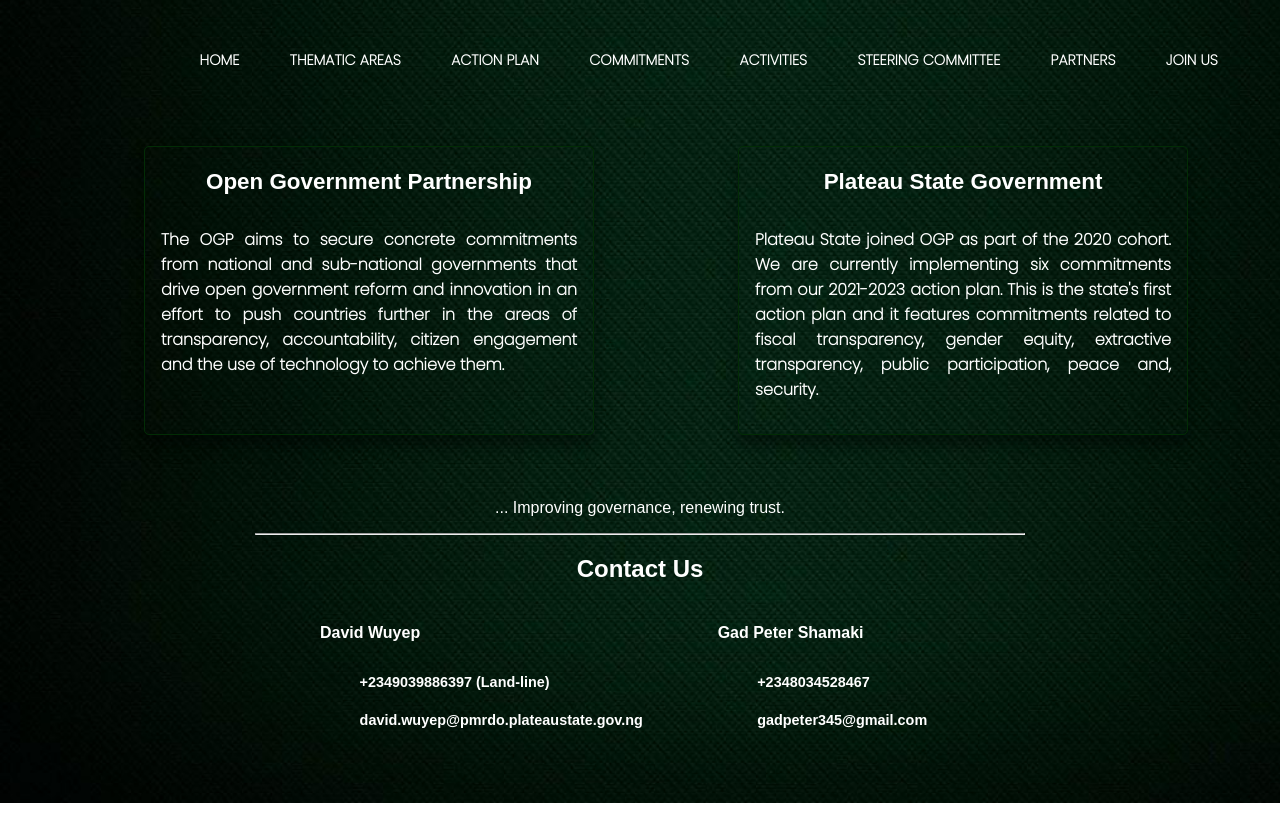
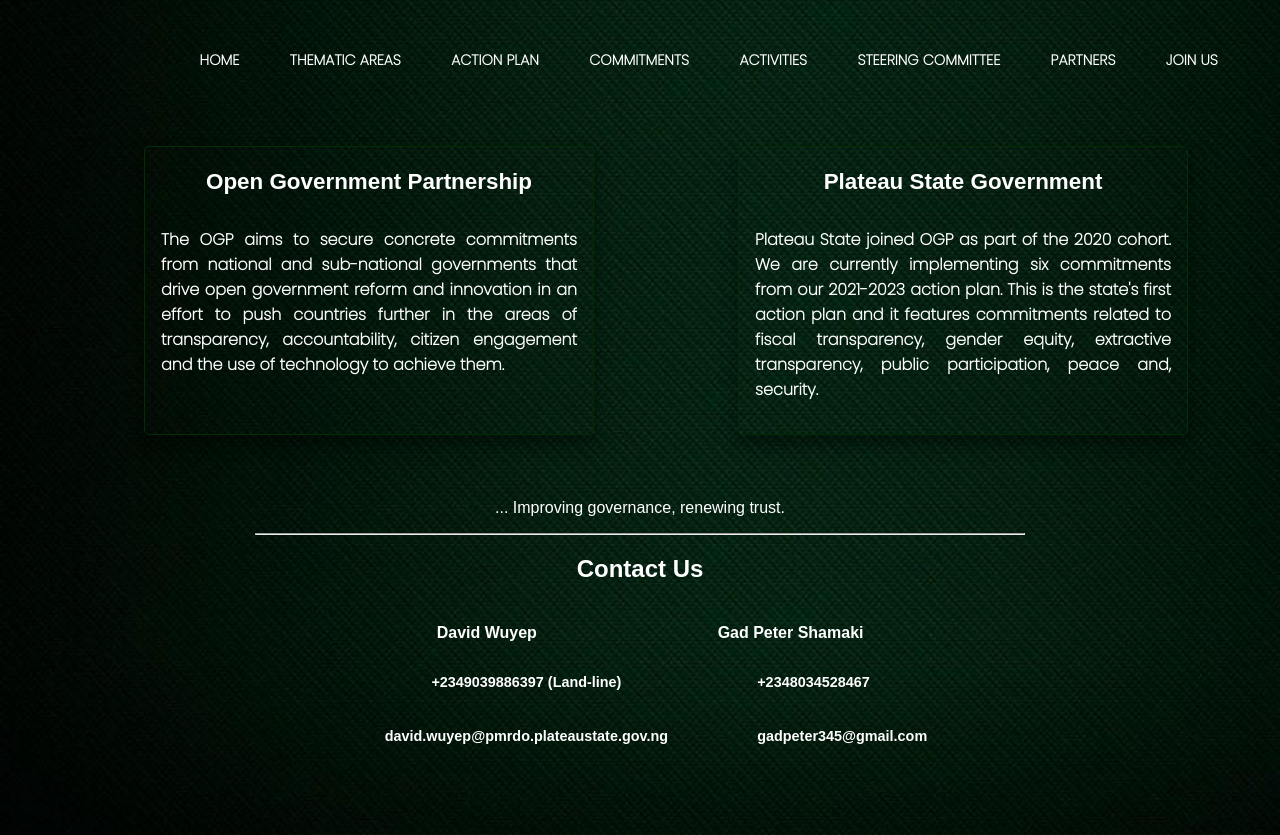
Before and after one commit to LuckyYoila/OGP, a plain HTML site: page index.html in a window 1280 px wide. Shown: the part 205-1040 px from the top of the page. Before the commit the page ends 1008 px from the top, so only its background shows below. Drawn offline with nearby package versions, Linux system fonts and the light colour scheme.

Commit message:
rename index.html

```diff
--- a/css/main.css
+++ b/css/main.css
@@ -416,6 +416,9 @@ a:hover {
         margin-bottom: 4em;
     }
 
+    .contact-1, .contact-head {
+        text-align: center;
+    }
 
     .contact-2 {
         margin-left: 4em;
--- a/Index.html
+++ b/index.html
@@ -147,17 +147,17 @@
 
         <div class="contact-1">
             <h4> David Wuyep</h4>
-           <a href="tel:+2349039886397">+2349039886397 (Land-line)</a>
+             <p><a href="tel:+2349039886397">+2349039886397 (Land-line)</a></p>
 
-            <a href="mailto:david.wuyep@pmrdo.plateaustate.gov.ng">david.wuyep@pmrdo.plateaustate.gov.ng</a>
+            <p><a href="mailto:david.wuyep@pmrdo.plateaustate.gov.ng">david.wuyep@pmrdo.plateaustate.gov.ng</a></p>
 
         </div>
 
         <div class="contact-2">
             <h4> Gad Peter Shamaki</h4>
-            <span> </span><a href="tel:+2348034528467">+2348034528467</a>
+            <p> <a href="tel:+2348034528467">+2348034528467</a> </p>
 
-            <a href="mailto:gadpeter345@gmail.com">gadpeter345@gmail.com</a>
+            <p><a href="mailto:gadpeter345@gmail.com">gadpeter345@gmail.com</a></p>
 
         </div>
 
```
Also changed, not shown: thematic_areas.html (+6 -3 lines).
